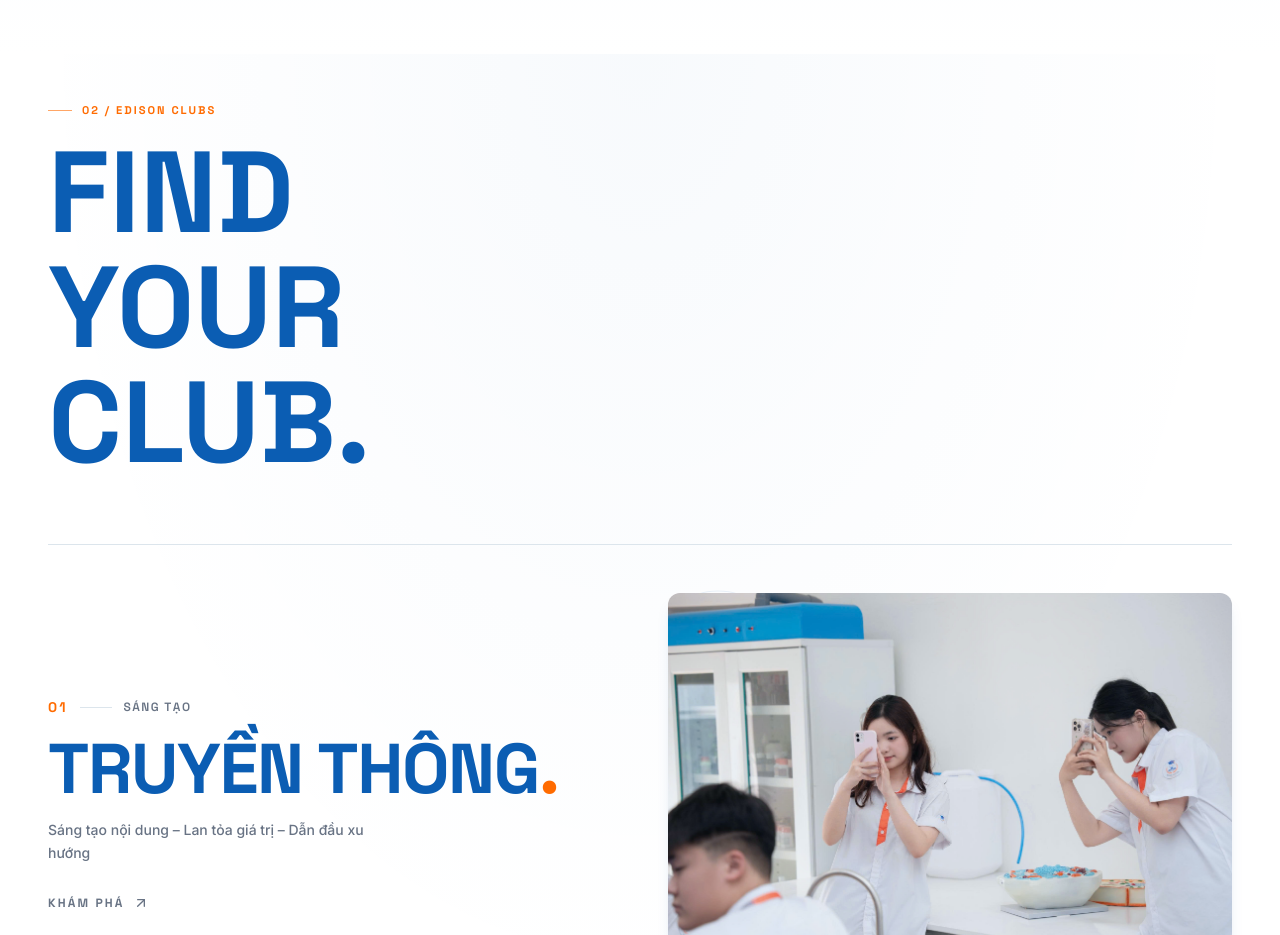
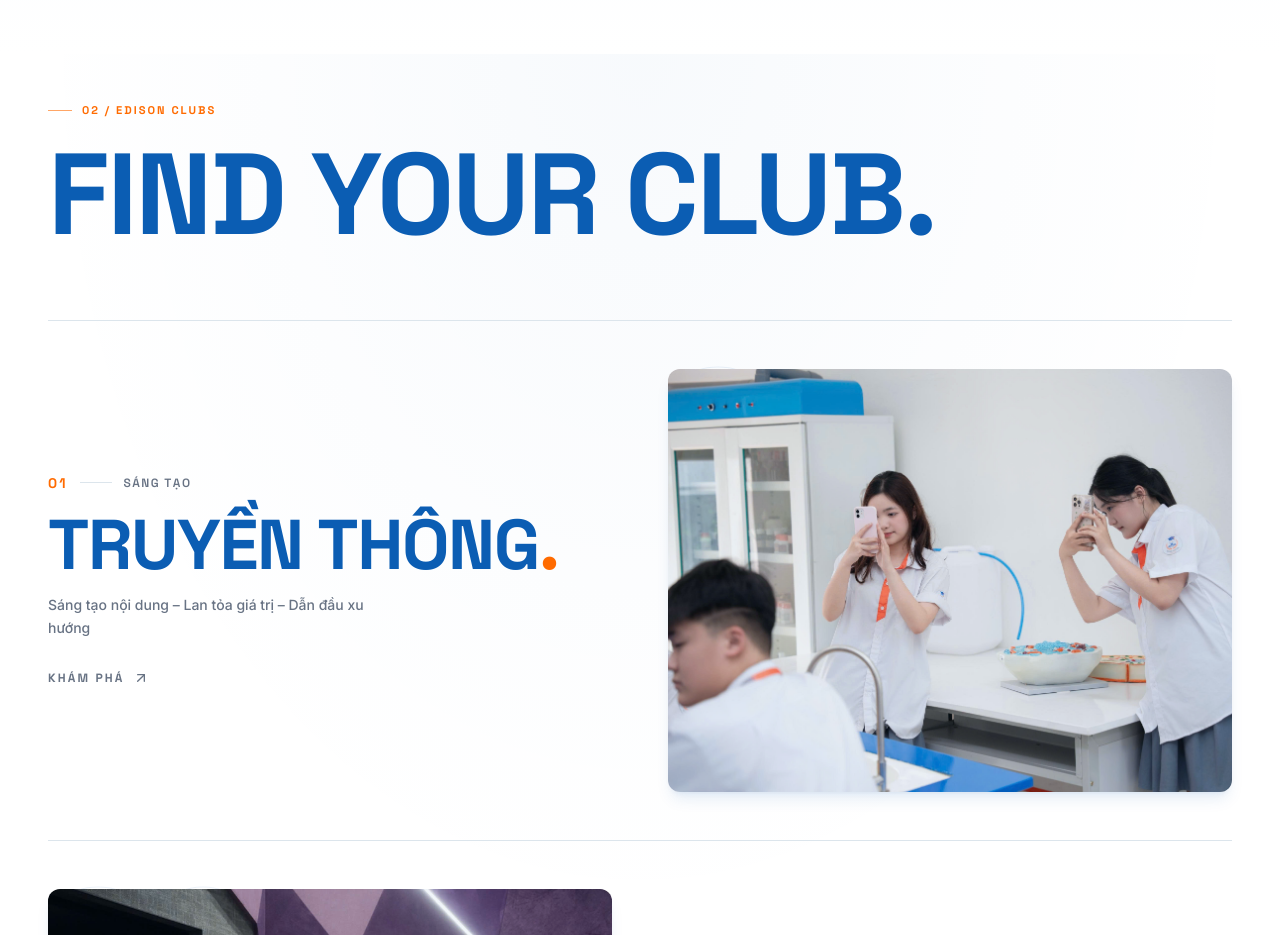
Before and after one commit to milo-37/edison-student-life, a Next.js app: page / in a window 1280 px wide. Shown: the part 1300-2235 px from the top of the page. Built offline with nearby package versions, Linux system fonts and the light colour scheme.

Commit message:
UI Tweak: Replaced RevealLines with FadeIn for 'FIND YOUR CLUB' to prevent forced line breaks

```diff
--- a/src/components/home/ClubShowcase.tsx
+++ b/src/components/home/ClubShowcase.tsx
@@ -7,7 +7,6 @@ import { ArrowUpRight } from "lucide-react";
 import { clubs } from "@/data/clubs";
 import { Container } from "@/components/ui/Container";
 import { FadeIn } from "@/components/animations/FadeIn";
-import { RevealLines } from "@/components/animations/RevealText";
 
 export function ClubShowcase() {
   // On homepage, show first 4 clubs featured + rest in ClubIndex
@@ -32,12 +31,14 @@ export function ClubShowcase() {
           <FadeIn>
             <p className="section-label mb-4">02 / EDISON CLUBS</p>
           </FadeIn>
-          <RevealLines
-            lines={["FIND", "YOUR", "CLUB."]}
-            lineClassName="font-heading font-black text-[#0B5DB3] leading-none"
-            style={{ fontSize: "clamp(3rem, 9vw, 7.5rem)" }}
-            baseDelay={0.1}
-          />
+          <FadeIn delay={0.1}>
+            <h2
+              className="font-heading font-black text-[#0B5DB3] leading-none tracking-tight"
+              style={{ fontSize: "clamp(2.5rem, 9vw, 7.5rem)" }}
+            >
+              FIND YOUR CLUB.
+            </h2>
+          </FadeIn>
         </div>
 
         {/* Club entries */}
```
